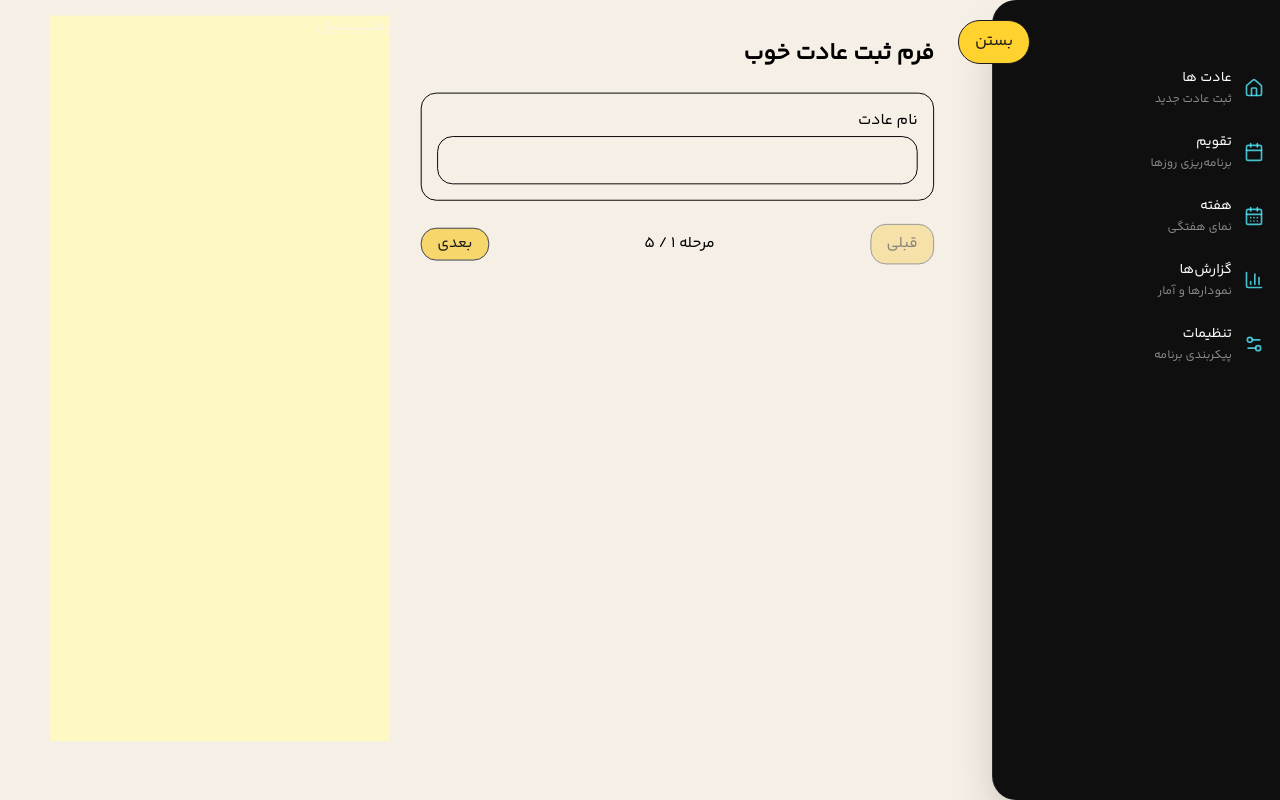
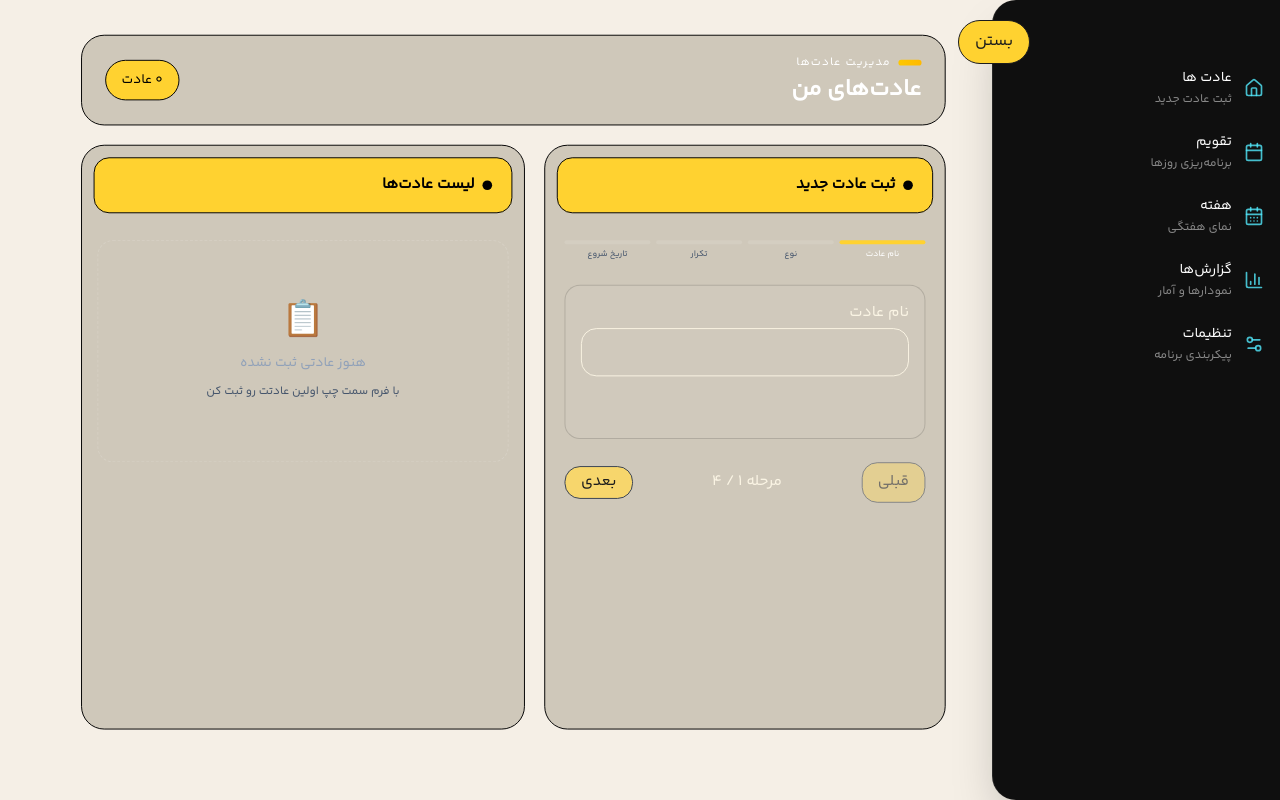
Before and after one commit to MobinaLalani/MyCalendar, a Next.js app: page /habits in a window 1280 px wide. Built offline with nearby package versions, Linux system fonts and the light colour scheme.

Commit message:
add habit crud

```diff
--- a/src/features/habits/Index.tsx
+++ b/src/features/habits/Index.tsx
@@ -13,32 +13,37 @@ import StepTwo from "./components/form/HabitType";
 import StepNavigation from "./components/form/StepNavigation";
 import HabitFrequency from "./components/form/HabitFrequency";
 import { useFormStore } from "./store/Store";
+import type { HabitItem } from "./store/Store";
 import { FormValuesType } from "./types/habit.types";
 import HabitStartDate from "./components/form/HabitStartDate";
-import HabitMicroGoal from "./components/form/HabitMicroGoal";
+import HabitCard from "./components/HabitCard";
 
 export default function Index() {
   const [step, setStep] = useState<number>(1);
-const { saveHabit, resetForm, data ,setField } = useFormStore();
+  const [editingId, setEditingId] = useState<string | null>(null);
 
-  const totalSteps = 5;
+  const {
+    saveHabit,
+    updateHabit,
+    resetForm,
+    data,
+    setField,
+    setFields,
+    habits,
+    removeHabit,
+  } = useFormStore();
 
+  const totalSteps = 4;
 
+  const stepLabels = ["نام عادت", "نوع", "تکرار", "تاریخ شروع"];
 
   const renderStep = (currentStep: number) => {
     switch (currentStep) {
-      case 1:
-        return <StepOne />;
-      case 2:
-        return <StepTwo />;
-      case 3:
-        return <HabitFrequency />;
-      case 4:
-        return <HabitStartDate />;
-      case 5:
-        return <HabitMicroGoal/>;
-      default:
-        return null;
+      case 1: return <StepOne />;
+      case 2: return <StepTwo />;
+      case 3: return <HabitFrequency />;
+      case 4: return <HabitStartDate />;
+      default: return null;
     }
   };
 
@@ -51,27 +56,19 @@ const { saveHabit, resetForm, data ,setField } = useFormStore();
     values: FormValuesType,
   ) => {
     const errors = await validateForm();
-
     const currentFields: Record<number, Array<keyof FormValuesType>> = {
       1: ["HabitName"],
       2: ["HabitType"],
       3: ["HabitFrequency"],
       4: ["HabitStartDate"],
     };
-
     const fields = currentFields[step];
     const stepErrors = fields.some((field) => Boolean(errors[field]));
-
     const touchedFields = fields.reduce<FormikTouched<FormValuesType>>(
-      (acc, field) => {
-        acc[field] = true;
-        return acc;
-      },
+      (acc, field) => { acc[field] = true; return acc; },
       {},
     );
-
     await setTouched(touchedFields, true);
-
     if (!stepErrors) {
       fields.forEach((field) => setField(field, values[field]));
       if (step < totalSteps) setStep(step + 1);
@@ -86,30 +83,108 @@ const { saveHabit, resetForm, data ,setField } = useFormStore();
     values: FormValuesType,
     helpers: FormikHelpers<FormValuesType>,
   ) => {
-
-    saveHabit(); // عادت را ذخیره کن
-    resetForm(); // فرم را ریست کن
+    if (editingId) {
+      updateHabit(editingId, values);
+      setEditingId(null);
+    } else {
+      saveHabit();
+    }
+    resetForm();
     setStep(1);
     helpers.setSubmitting(false);
   };
 
+  const handleEdit = (habit: HabitItem) => {
+    setFields({
+      HabitName: habit.HabitName,
+      HabitType: habit.HabitType,
+      HabitFrequency: habit.HabitFrequency,
+      HabitStartDate: habit.HabitStartDate,
+    });
+    setEditingId(habit.id);
+    setStep(1);
+  };
+
+  const handleCancelEdit = () => {
+    setEditingId(null);
+    resetForm();
+    setStep(1);
+  };
+
   return (
-    <div className="min-h-[94vh] flex pr-5">
-      <div className="grid flex-1 gap-2 xl:grid-cols-[minmax(0,1.6fr)_minmax(22rem,0.78fr)] ">
-        <div className=" p-6">
-          <h1 className="text-2xl text-black font-bold mb-6">
-          فرم ثبت عادت خوب
-          </h1>
+    <div className="mx-4 flex min-h-[95vh] max-w-full flex-col gap-5 py-5 lg:mx-8">
+      {/* Header */}
+      <div className="relative border border-black bg-(--lightGray) px-6 py-5 rounded-3xl">
+        <div className="flex items-center justify-between">
+          <div>
+            <div className="mb-1 flex items-center gap-2">
+              <div className="h-1.5 w-6 rounded-full bg-linear-to-r from-yellow-400 to-amber-400" />
+              <span className="text-xs font-medium tracking-widest text-white uppercase">
+                مدیریت عادت‌ها
+              </span>
+            </div>
+            <h1 className="text-2xl font-bold text-white">عادت‌های من</h1>
+          </div>
+          <div className="border border-black rounded-full bg-(--yellow) px-4 py-2">
+            <span className="text-sm font-medium text-black">{habits.length} عادت</span>
+          </div>
+        </div>
+      </div>
+
+      <div className="flex min-h-0 flex-1 flex-col gap-5 lg:flex-row">
+        {/* Form Panel */}
+        <div className="lg:w-104 overflow-hidden rounded-3xl border border-black bg-(--lightGray)">
+          {/* Form Header */}
+          <div className="border border-black bg-(--yellow) m-3 rounded-2xl px-5 py-4">
+            <div className="flex items-center justify-between">
+              <div className="flex items-center gap-2">
+                <div className="h-2.5 w-2.5 rounded-full bg-black" />
+                <h2 className="font-bold text-black">
+                  {editingId ? "ویرایش عادت" : "ثبت عادت جدید"}
+                </h2>
+              </div>
+              {editingId && (
+                <button
+                  type="button"
+                  onClick={handleCancelEdit}
+                  className="text-xs text-black/60 hover:text-black border border-black/20 rounded-lg px-2 py-1 transition-all duration-200"
+                >
+                  انصراف
+                </button>
+              )}
+            </div>
+          </div>
+
+          {/* Step Indicator */}
+          <div className="flex gap-1.5 px-5 pt-4 pb-1">
+            {stepLabels.map((label, i) => (
+              <div key={i} className="flex flex-1 flex-col items-center gap-1">
+                <div
+                  className={`h-1 w-full rounded-full transition-all duration-300 ${
+                    i <= step - 1 ? "bg-(--yellow)" : "bg-white/10"
+                  }`}
+                />
+                <span
+                  className={`text-[9px] font-medium transition-colors ${
+                    i === step - 1 ? "text-white" : "text-slate-600"
+                  }`}
+                >
+                  {label}
+                </span>
+              </div>
+            ))}
+          </div>
+
           <Formik<FormValuesType>
             initialValues={data}
             enableReinitialize
-            // validationSchema={validationSchemas[step - 1]}
             onSubmit={handleSubmit}
           >
             {({ validateForm, setTouched, values, submitForm }) => (
-              <Form className="text-black max-w-2xl mx-auto">
-                <div className="border p-4 rounded-2xl">{renderStep(step)}</div>
-
+              <Form className="p-5">
+                <div className="min-h-[160px] rounded-2xl border border-black/15 bg-white/3 p-4">
+                  {renderStep(step)}
+                </div>
                 <StepNavigation
                   currentStep={step}
                   totalSteps={totalSteps}
@@ -127,7 +202,38 @@ const { saveHabit, resetForm, data ,setField } = useFormStore();
             )}
           </Formik>
         </div>
-        <div className="bg-yellow-100">یقثبییبلیبل</div>
+
+        {/* Habits List Panel */}
+        <div className="flex-1 overflow-hidden rounded-3xl border border-black bg-(--lightGray)">
+          <div className="border border-black bg-(--yellow) m-3 rounded-2xl px-5 py-4">
+            <div className="flex items-center gap-2">
+              <div className="h-2.5 w-2.5 rounded-full bg-black" />
+              <h2 className="font-bold text-black">لیست عادت‌ها</h2>
+            </div>
+          </div>
+
+          <div className="max-h-[calc(100vh-220px)] overflow-y-auto p-4 space-y-3">
+            {habits.length === 0 ? (
+              <div className="flex flex-col items-center gap-3 rounded-2xl border border-dashed border-white/15 px-4 py-16 text-center">
+                <span className="text-4xl">📋</span>
+                <span className="text-sm text-slate-400">هنوز عادتی ثبت نشده</span>
+                <span className="text-xs text-slate-600">
+                  با فرم سمت چپ اولین عادتت رو ثبت کن
+                </span>
+              </div>
+            ) : (
+              habits.map((habit) => (
+                <HabitCard
+                  key={habit.id}
+                  habit={habit}
+                  isEditing={editingId === habit.id}
+                  onEdit={handleEdit}
+                  onDelete={removeHabit}
+                />
+              ))
+            )}
+          </div>
+        </div>
       </div>
     </div>
   );
--- /dev/null
+++ b/src/features/habits/components/HabitCard.tsx
@@ -0,0 +1,128 @@
+"use client";
+
+import { useState } from "react";
+import type { HabitItem } from "../store/Store";
+
+const typeLabels: Record<string, string> = {
+  "1": "ورزشی",
+  "2": "هنری",
+  "3": "مطالعه",
+};
+
+const frequencyLabels: Record<string, string> = {
+  "1": "۱ روز در هفته",
+  "2": "۲ روز در هفته",
+  "3": "۳ روز در هفته",
+  "4": "۴ روز در هفته",
+  "5": "روزهای فرد",
+  "6": "روزهای زوج",
+};
+
+interface Props {
+  habit: HabitItem;
+  isEditing: boolean;
+  onEdit: (habit: HabitItem) => void;
+  onDelete: (id: string) => void;
+}
+
+export default function HabitCard({ habit, isEditing, onEdit, onDelete }: Props) {
+  const [confirmDelete, setConfirmDelete] = useState(false);
+
+  const completedCount = habit.completedDates?.length ?? 0;
+  const typeLabel = typeLabels[String(habit.HabitType)] ?? habit.HabitType;
+  const freqLabel = frequencyLabels[String(habit.HabitFrequency)] ?? habit.HabitFrequency;
+
+  return (
+    <div
+      className={`relative overflow-hidden rounded-xl border transition-all duration-200 ${
+        isEditing
+          ? "border-black bg-(--yellow)"
+          : "border-black/20 bg-white/3 hover:border-black/50 hover:bg-white/5"
+      }`}
+    >
+      <div className={`absolute left-0 top-0 bottom-0 w-1 ${isEditing ? "bg-black" : "bg-(--yellow)"}`} />
+
+      <div className="pl-4 pr-3 py-3.5">
+        <div className="flex items-start justify-between gap-3">
+          <div className="min-w-0 flex-1">
+            <h3
+              className={`font-semibold truncate ${isEditing ? "text-black" : "text-white"}`}
+            >
+              {habit.HabitName}
+            </h3>
+            <div className="mt-1.5 flex flex-wrap items-center gap-1.5">
+              {typeLabel && (
+                <span
+                  className={`rounded-full px-2 py-0.5 text-xs font-medium border ${
+                    isEditing
+                      ? "border-black/20 bg-black/10 text-black"
+                      : "border-black bg-(--yellow) text-black"
+                  }`}
+                >
+                  {typeLabel}
+                </span>
+              )}
+              {freqLabel && (
+                <span
+                  className={`rounded-full px-2 py-0.5 text-xs border ${
+                    isEditing
+                      ? "border-black/20 text-black/70"
+                      : "border-white/10 bg-white/5 text-slate-400"
+                  }`}
+                >
+                  {freqLabel}
+                </span>
+              )}
+              {completedCount > 0 && (
+                <span className={`text-xs font-semibold ${isEditing ? "text-black/70" : "text-amber-400"}`}>
+                  🔥 {completedCount} بار
+                </span>
+              )}
+            </div>
+          </div>
+
+          {!confirmDelete ? (
+            <div className="flex shrink-0 gap-1.5">
+              <button
+                type="button"
+                onClick={() => onEdit(habit)}
+                className={`rounded-lg px-3 py-1.5 text-xs font-semibold border transition-all duration-200 ${
+                  isEditing
+                    ? "border-black bg-black text-white"
+                    : "border-black/30 bg-white/8 text-slate-300 hover:bg-white/15 hover:border-black/60"
+                }`}
+              >
+                ویرایش
+              </button>
+              <button
+                type="button"
+                onClick={() => setConfirmDelete(true)}
+                className="rounded-lg px-3 py-1.5 text-xs font-semibold border border-red-500/20 bg-red-500/10 text-red-400 hover:bg-red-500/20 transition-all duration-200"
+              >
+                حذف
+              </button>
+            </div>
+          ) : (
+            <div className="flex shrink-0 gap-1.5 items-center">
+              <span className="text-xs text-red-400">مطمئنی؟</span>
+              <button
+                type="button"
+                onClick={() => onDelete(habit.id)}
+                className="rounded-lg px-2.5 py-1.5 text-xs font-bold border border-red-500 bg-red-500 text-white hover:bg-red-600 transition-all duration-200"
+              >
+                بله
+              </button>
+              <button
+                type="button"
+                onClick={() => setConfirmDelete(false)}
+                className="rounded-lg px-2.5 py-1.5 text-xs border border-white/10 bg-white/8 text-slate-300 hover:bg-white/15 transition-all duration-200"
+              >
+                نه
+              </button>
+            </div>
+          )}
+        </div>
+      </div>
+    </div>
+  );
+}
--- a/src/features/habits/store/Store.ts
+++ b/src/features/habits/store/Store.ts
@@ -19,6 +19,7 @@ type FormStore = {
 
   setFields: (values: Partial<FormValuesType>) => void;
   saveHabit: () => void;
+  updateHabit: (id: string, data: FormValuesType) => void;
   resetForm: () => void;
   removeHabit: (id: string) => void;
   clearHabits: () => void;
@@ -69,6 +70,11 @@ export const useFormStore = create<FormStore>()(
         }));
       },
 
+      updateHabit: (id, data) =>
+        set((state) => ({
+          habits: state.habits.map((h) => (h.id === id ? { ...h, ...data } : h)),
+        })),
+
       resetForm: () => set({ data: initialData }),
 
       removeHabit: (id) =>
```
